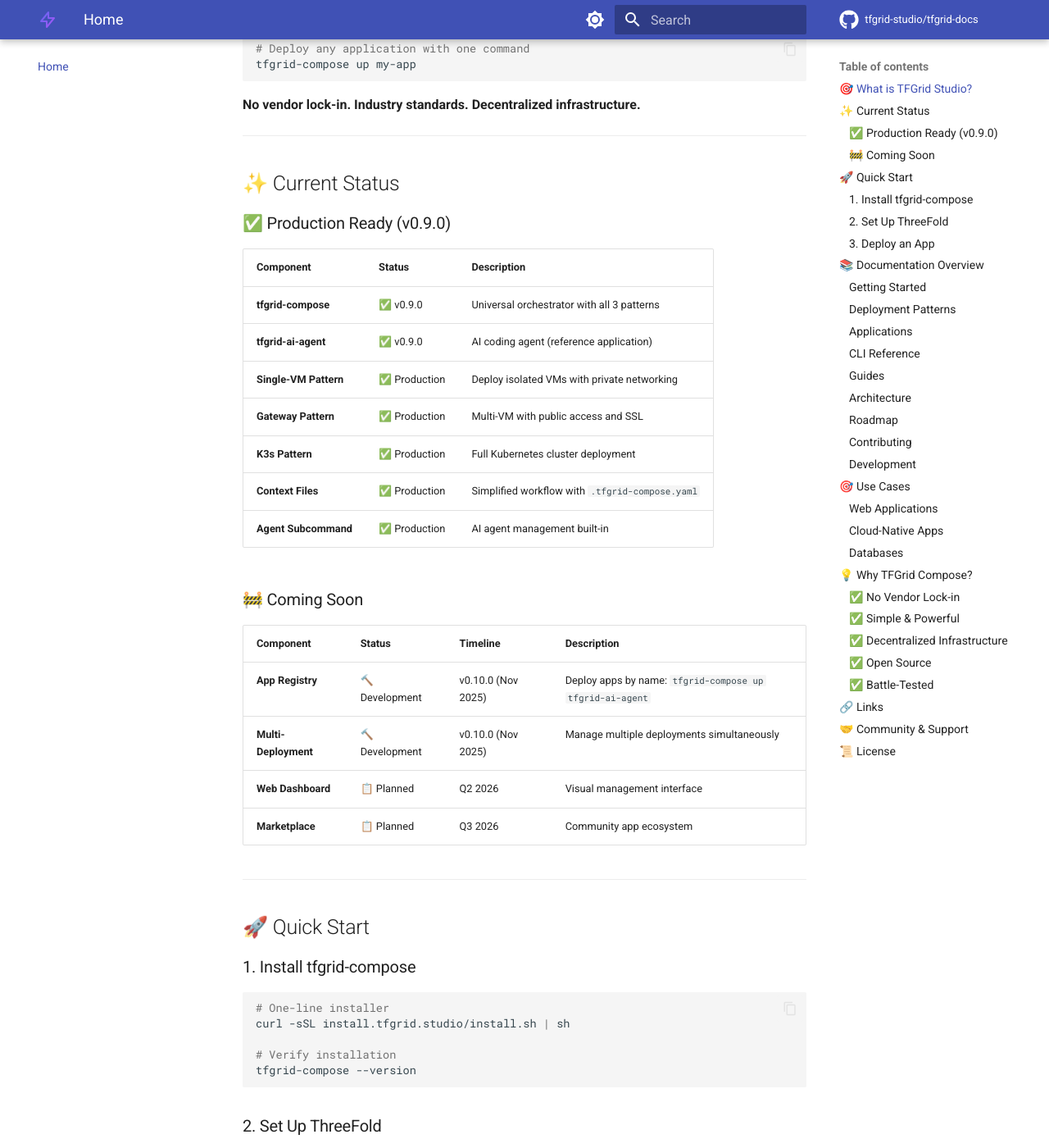
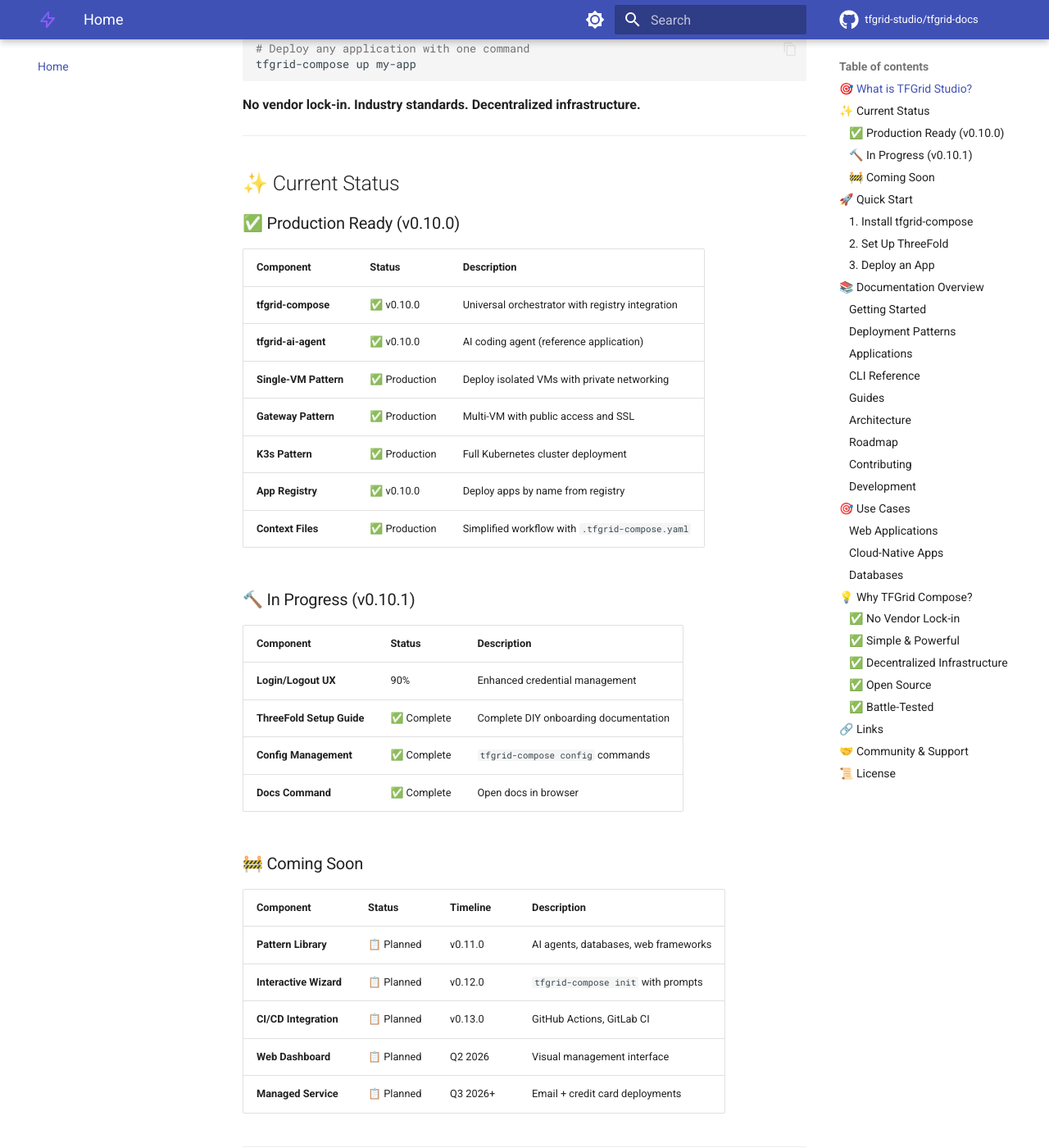
Before and after one commit to tfgrid-studio/tfgrid-docs, an MkDocs documentation site: the page built from docs/index.md, in a window 1280 px wide and 1400 px high, scrolled down 532 px. Shown: the whole window at 82% size. Built offline with MkDocs 1.6.1 and Material for MkDocs 9.7.7, drawn with Linux system fonts in a browser that asks for light colours; comment, search, counter and statistics services are not loaded; the version menu is left out.

Commit message:
feat: Update status table with v0.10.0 release info and upcoming roadmap

```diff
--- a/docs/index.md
+++ b/docs/index.md
@@ -23,26 +23,36 @@
 
 ## ✨ Current Status
 
-### ✅ Production Ready (v0.9.0)
+### ✅ Production Ready (v0.10.0)
 
 | Component | Status | Description |
 |-----------|--------|-------------|
-| **tfgrid-compose** | ✅ v0.9.0 | Universal orchestrator with all 3 patterns |
-| **tfgrid-ai-agent** | ✅ v0.9.0 | AI coding agent (reference application) |
+| **tfgrid-compose** | ✅ v0.10.0 | Universal orchestrator with registry integration |
+| **tfgrid-ai-agent** | ✅ v0.10.0 | AI coding agent (reference application) |
 | **Single-VM Pattern** | ✅ Production | Deploy isolated VMs with private networking |
 | **Gateway Pattern** | ✅ Production | Multi-VM with public access and SSL |
 | **K3s Pattern** | ✅ Production | Full Kubernetes cluster deployment |
+| **App Registry** | ✅ v0.10.0 | Deploy apps by name from registry |
 | **Context Files** | ✅ Production | Simplified workflow with `.tfgrid-compose.yaml` |
-| **Agent Subcommand** | ✅ Production | AI agent management built-in |
+
+### 🔨 In Progress (v0.10.1)
+
+| Component | Status | Description |
+|-----------|--------|-------------|
+| **Login/Logout UX** | 90% | Enhanced credential management |
+| **ThreeFold Setup Guide** | ✅ Complete | Complete DIY onboarding documentation |
+| **Config Management** | ✅ Complete | `tfgrid-compose config` commands |
+| **Docs Command** | ✅ Complete | Open docs in browser |
 
 ### 🚧 Coming Soon
 
 | Component | Status | Timeline | Description |
 |-----------|--------|----------|-------------|
-| **App Registry** | 🔨 Development | v0.10.0 (Nov 2025) | Deploy apps by name: `tfgrid-compose up tfgrid-ai-agent` |
-| **Multi-Deployment** | 🔨 Development | v0.10.0 (Nov 2025) | Manage multiple deployments simultaneously |
+| **Pattern Library** | 📋 Planned | v0.11.0 | AI agents, databases, web frameworks |
+| **Interactive Wizard** | 📋 Planned | v0.12.0 | `tfgrid-compose init` with prompts |
+| **CI/CD Integration** | 📋 Planned | v0.13.0 | GitHub Actions, GitLab CI |
 | **Web Dashboard** | 📋 Planned | Q2 2026 | Visual management interface |
-| **Marketplace** | 📋 Planned | Q3 2026 | Community app ecosystem |
+| **Managed Service** | 📋 Planned | Q3 2026+ | Email + credit card deployments |
 
 ---
 
```
